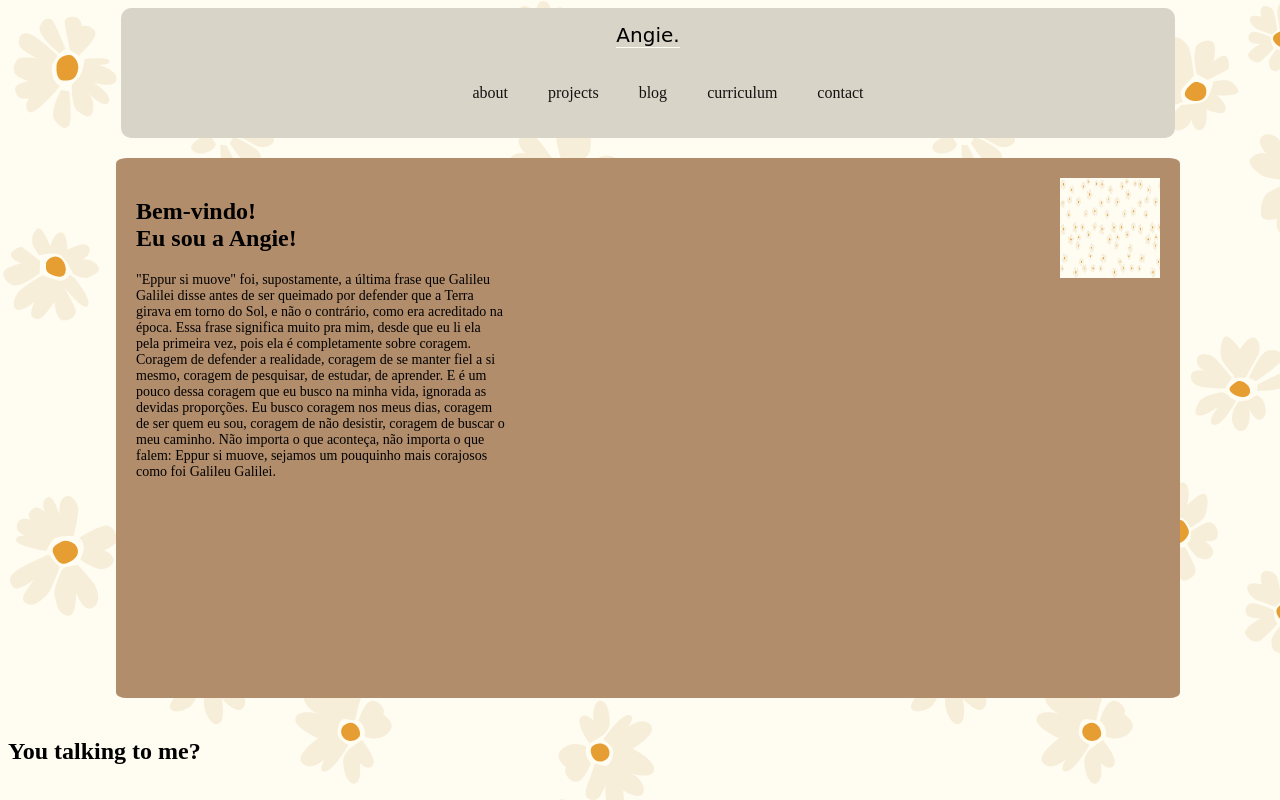
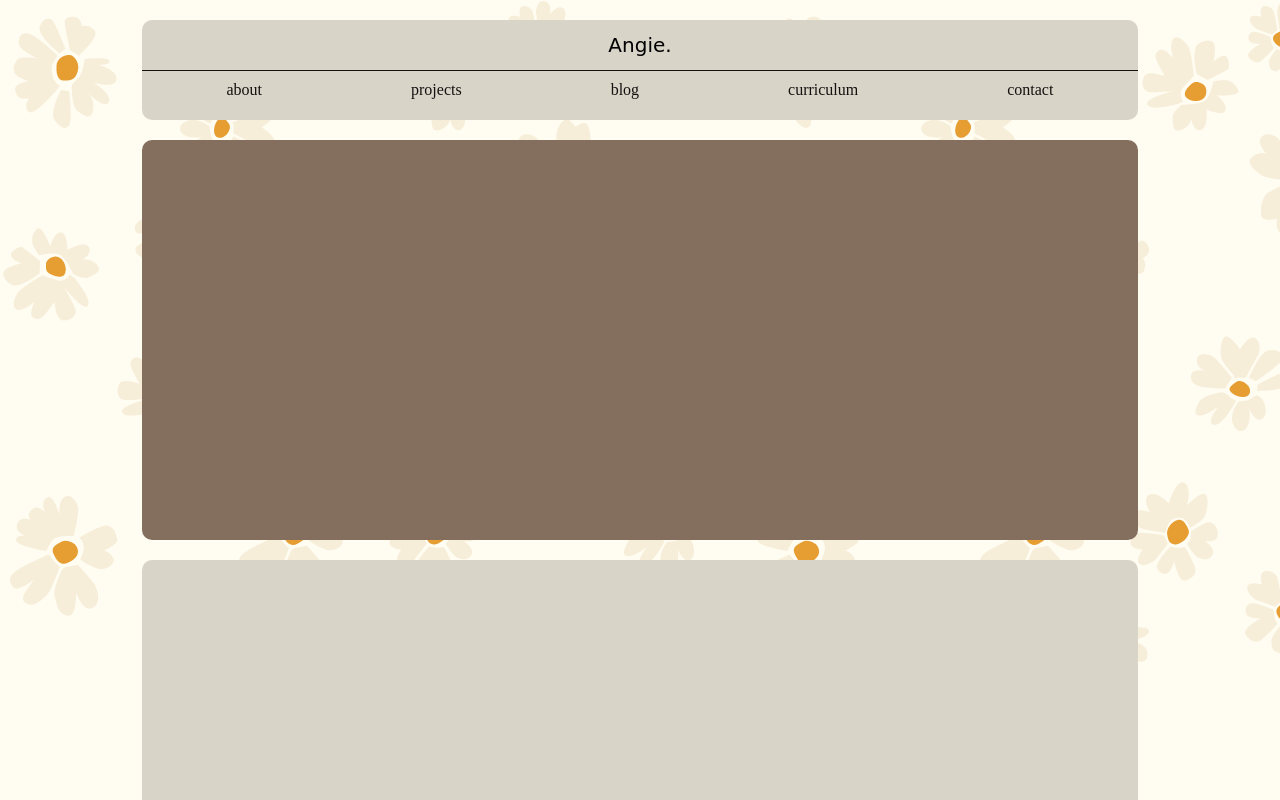
Before and after one commit to angelahempkmeier/portfolio, a plain HTML site: page assets/index.html in a window 1280 px wide. Shown: the top 800 px of the page. Drawn offline with Linux system fonts and the light colour scheme; a web font is replaced by a local one.

Commit message:
alterações em todo html e css

```diff
--- a/assets/index.html
+++ b/assets/index.html
@@ -8,8 +8,7 @@
     <title>angie();</title>
 </head>
 <body>
-<div class="container-principal">
-    <header class="container-header">
+    <header class="container-header interface-container">
         <div class="header-name">
             <span>Angie.</span>
         </div>
@@ -24,44 +23,32 @@
                 <li><a class="header-menu-item" href="index.html">contact</a></li>
             </ul>
         </nav>
+
     </header>
 
-    <main id="main">
-        <section class="main-content">
-            <div class="main-content-myself">
-                <h1 class="main-title">Bem-vindo!<br>Eu sou a Angie!</h1>
-                <p class="eppur-si-muove">
-                    "Eppur si muove" foi, supostamente, a última frase que Galileu Galilei disse antes de ser queimado por defender que a Terra girava em torno do Sol, e não o contrário, como era acreditado na época. Essa frase significa muito pra mim, desde que eu li ela pela primeira vez, pois ela é completamente sobre coragem. Coragem de defender a realidade, coragem de se manter fiel a si mesmo, coragem de pesquisar, de estudar, de aprender. E é um pouco dessa coragem que eu busco na minha vida, ignorada as devidas proporções. Eu busco coragem nos meus dias, coragem de ser quem eu sou, coragem de não desistir, coragem de buscar o meu caminho. Não importa o que aconteça, não importa o que falem: Eppur si muove, sejamos um pouquinho mais corajosos como foi Galileu Galilei.
-                </p>
-            </div>
-        </section>
-
-        <img class="main-img" src="daisies.png" alt="Angela.">
+    <main id="main interface-container">
 
     </main>
 
-    <section class="about-me">
-        <h1 class="about-me-title-principal">You talking to me?</h1>
-        <p>
-
-        </p>
-    </section>
-
-    <section class="projects">
+    <section class="about-me interface-container">
 
     </section>
 
-    <section class="blog">
+    <section class="projects interface-container">
 
     </section>
 
-    <section class="curriculum">
+    <section class="blog interface-container">
 
     </section>
 
-    <section class="contact">
+    <section class="curriculum interface-container">
 
     </section>
-</div>
+
+    <section class="contact interface-container">
+
+    </section>
+
 </body>
 </html>
--- a/assets/styles.css
+++ b/assets/styles.css
@@ -1,57 +1,55 @@
 @charset "UTF-8";
 @import url('https://fonts.googleapis.com/css2?family=Cairo+Play:wght@600&display=swap');
 
+* {
+    margin: 0;
+    padding: 0;
+}
+
+
+
 body {
     background-image: url("daisies.png");
-    background-color: #FFFCF2;
     width: 100%;
-    /*position: absolute;*/
-    box-sizing: border-box;
 }
 
-.container-principal {
-    display: flex;
-    flex-direction: column;
-    /*position: relative;*/
-}
 
-.width-80{
-    width: 80%;
-}
 /*HEADER*/
 
 .container-header{
-    position: relative;
     background-color: #D8D4C8;
-    display: flex;
     height: 100px;
     width: 80%;
     border-radius: 10px;
-    margin: 0 auto;
-    flex-direction: column;
-    justify-content: space-between;
-    align-items: center;
-    padding: 15px;
 }
 
 .header-name {
+    display: flex;
     font-family: 'Cairo Play', cursive;
     font-size: 20px;
-    border-bottom: 0.5px solid  #FFFCF2;
+    height: 50%;
+    border-bottom: 0.2px solid #141211;
+    justify-content: center;
+    align-items: center;
 }
 
-.header-menu-item {
-    align-items: center;
-    margin: auto;
-    color: #141211;
+
+.header-menu{
+
 }
+
 
 .header-menu h3{
     display: none;
 }
 
+.header-menu-list {
+    display: flex;
+
+}
+
 .header-menu ul {
-    display: flex;
+    margin: 10px; /*eu gostaria de centralizar de uma forma diferente*/
     justify-content: center;
     align-items: center;
 }
@@ -59,51 +57,69 @@ body {
 .header-menu ul li {
     list-style: none;
     display: inline;
-    margin: 5px;
+    margin: auto;
 }
 
 .header-menu ul li a {
-    padding: 6px 15px;
     text-decoration: none;
+    color: #141211;
+
 }
 
+/*
+.header-menu-item {
+    display: flex;
+    align-items: center;
+    justify-content: center;
+}
+*/
+/*
 .header-menu ul li a:hover {
     background-color: #FFFCF2;
     border-radius: 5%;
 }
+*/
+
+
+/*USO COMUM*/
+.interface-container{
+    width: 80%;
+    border-radius: 10px;
+    margin: 20px auto;
+    max-width: 996px;
+}
+
 
 /*MAIN*/
 
 #main {
-    display: flex;
-    width: 80%;
-    height: 500px;
+    height: 400px;
     background-color: #B28D6C;
-    border-radius: 1%;
-    margin: 20px auto;
-    flex-direction: row;
-    justify-content: center;
-    padding: 20px;
 
 }
 
-.main-content {
-    flex-direction: row;
-    justify-content: space-around;
+.about-me {
+    height: 400px;
+    background-color: #846F5E;
+}
+
+.projects {
+    height: 400px;
+    background-color: #D8D4C8;
+}
+
+.blog {
+    height: 400px;
+    background-color: #B28D6C;
+}
+
+.curriculum {
+    height: 400px;
+    background-color: #846F5E;
 
 }
 
-.main-content-myself {
-    width: 40%;
-    align-self: center;
+.contact {
+    height: 400px;
+    background-color: #D8D4C8;
 }
-
-.eppur-si-muove {
-    font-size: 14px;
-}
-
-.main-img {
-    justify-content: flex-end;
-    width: 100px;
-    height: 100px;
-}
```
Also changed, not shown: 1 other file.
